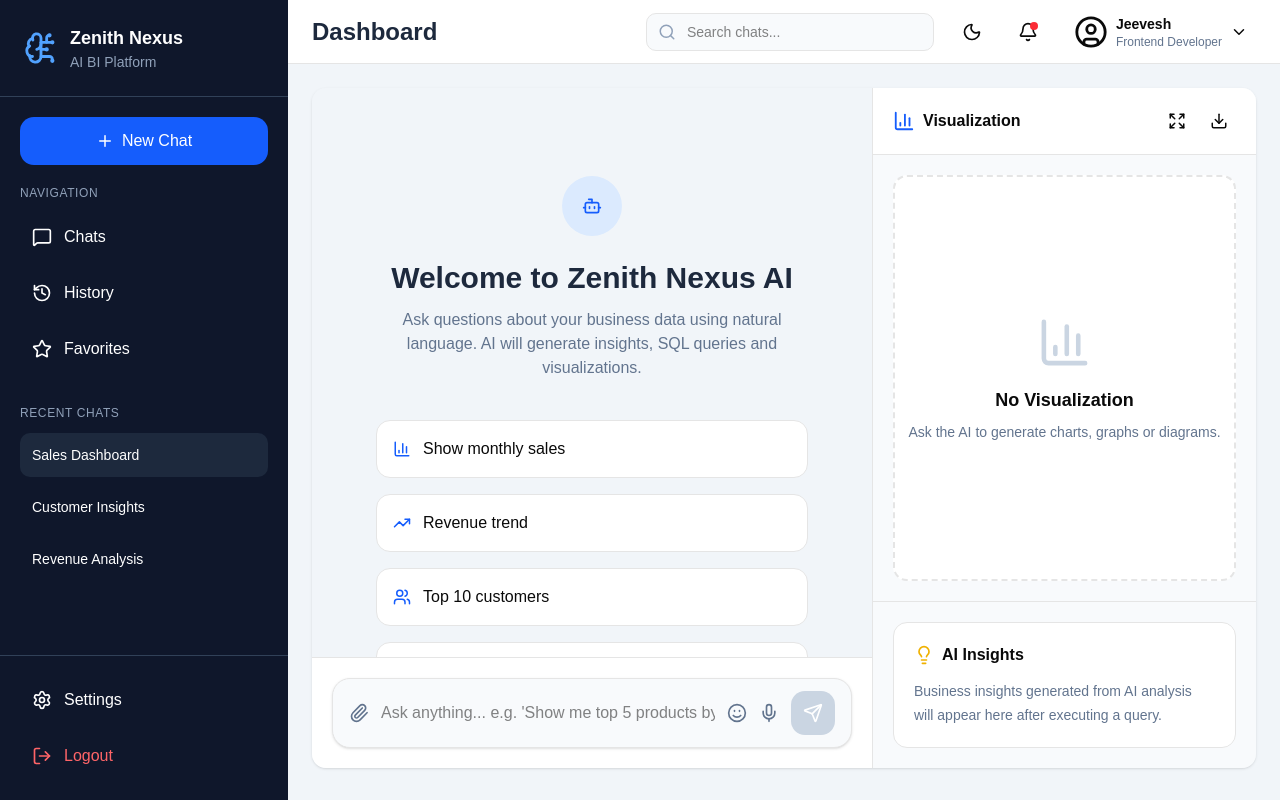
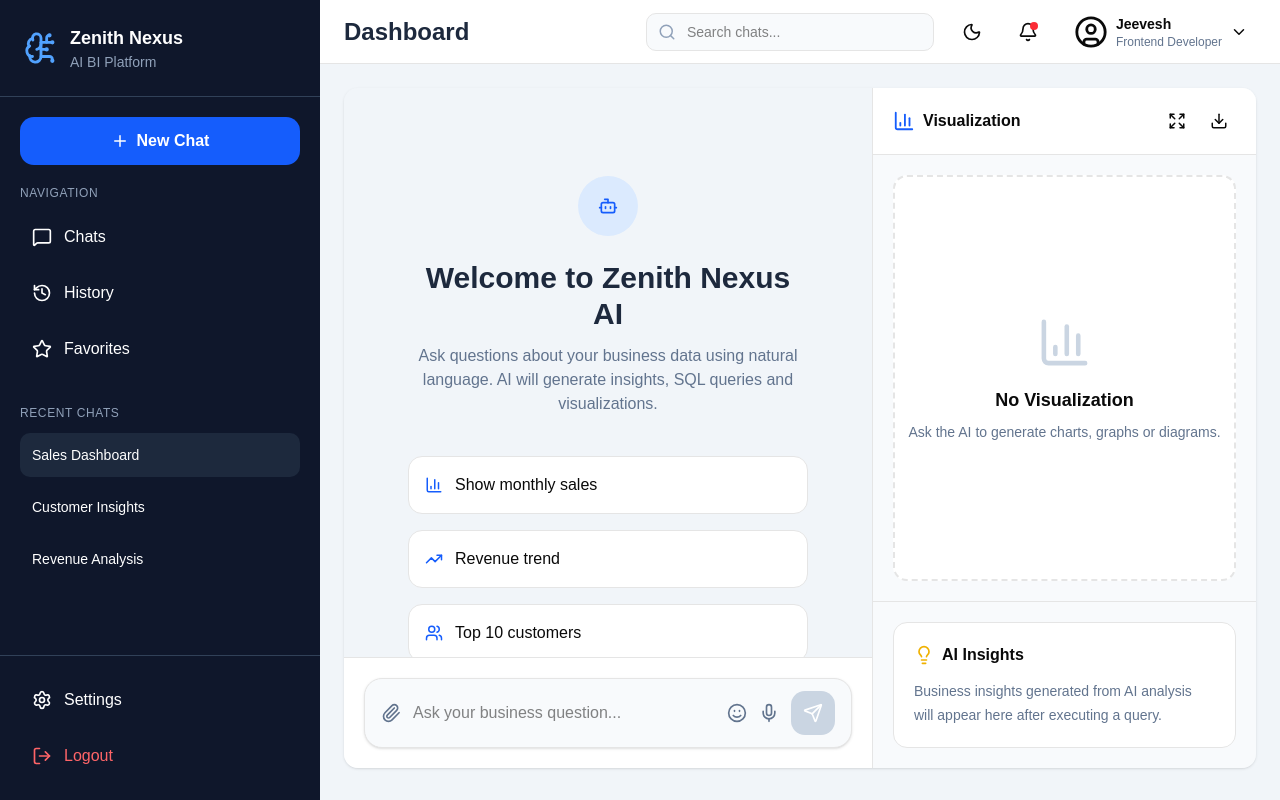
Before and after one commit to JAIKRISHNA2007/Zenith-Nexus-AI-Hackathon-2026, a React (Vite) app in the folder frontend/: page /dashboard in a window 1280 px wide. Built offline with nearby package versions, Linux system fonts and the light colour scheme.

Commit message:
feat(frontend): finalize responsive UI and dashboard polish

```diff
--- a/frontend/src/components/chat/ChatInput.tsx
+++ b/frontend/src/components/chat/ChatInput.tsx
@@ -13,8 +13,8 @@ const ChatInput = () => {
 
   const {
     addMessage,
+    setTyping,
     typing,
-    setTyping,
     setVisualizationLoading,
   } = useChatStore();
 
@@ -32,10 +32,7 @@ const ChatInput = () => {
 
     setText("");
 
-    // Show typing animation
     setTyping(true);
-
-    // Show visualization skeleton
     setVisualizationLoading(true);
 
     setTimeout(() => {
@@ -46,27 +43,38 @@ const ChatInput = () => {
           "This is a placeholder AI response. It will be replaced by the FastAPI + Gemini backend.",
         timestamp: new Date().toLocaleTimeString(),
       });
-      setVisualizationLoading(true);
+
       setTyping(false);
-
       setVisualizationLoading(false);
-
     }, 1500);
   };
 
   return (
-    <div className="border-t bg-white p-5">
-
-      <div className="flex items-center gap-3 rounded-2xl border bg-slate-50 px-4 py-3 shadow-sm">
-
+    <div className="border-t bg-white p-3 md:p-5">
+      <div
+        className="
+          flex
+          items-center
+          gap-2
+          md:gap-3
+          rounded-2xl
+          border
+          bg-slate-50
+          px-3
+          md:px-4
+          py-3
+          shadow-sm
+        "
+      >
         {/* Attachment */}
-
-        <button className="text-slate-500 transition hover:text-blue-600">
+        <button
+          className="text-slate-500 transition hover:text-blue-600"
+          disabled={typing}
+        >
           <Paperclip size={20} />
         </button>
 
         {/* Input */}
-
         <input
           value={text}
           disabled={typing}
@@ -79,35 +87,51 @@ const ChatInput = () => {
           placeholder={
             typing
               ? "AI is generating a response..."
-              : "Ask anything... e.g. 'Show me top 5 products by revenue'"
+              : "Ask your business question..."
           }
-          className="flex-1 bg-transparent outline-none"
+          className="
+            flex-1
+            bg-transparent
+            text-sm
+            md:text-base
+            outline-none
+          "
         />
 
         {/* Emoji */}
-
-        <button className="text-slate-500 transition hover:text-yellow-500">
+        <button
+          className="text-slate-500 transition hover:text-yellow-500"
+          disabled={typing}
+        >
           <Smile size={20} />
         </button>
 
         {/* Voice */}
-
-        <button className="text-slate-500 transition hover:text-green-600">
+        <button
+          className="text-slate-500 transition hover:text-green-600"
+          disabled={typing}
+        >
           <Mic size={20} />
         </button>
 
         {/* Send */}
-
         <button
           onClick={sendMessage}
           disabled={!text.trim() || typing}
-          className="rounded-xl bg-blue-600 p-3 text-white transition hover:bg-blue-700 disabled:cursor-not-allowed disabled:bg-slate-300"
+          className="
+            rounded-xl
+            bg-blue-600
+            p-3
+            text-white
+            transition
+            hover:bg-blue-700
+            disabled:cursor-not-allowed
+            disabled:bg-slate-300
+          "
         >
           <Send size={20} />
         </button>
-
       </div>
-
     </div>
   );
 };
--- a/frontend/src/components/chat/ChatWindow.tsx
+++ b/frontend/src/components/chat/ChatWindow.tsx
@@ -10,10 +10,8 @@ import { useChatStore } from "../../store/chatStore";
 const ChatWindow = () => {
   const { messages, typing } = useChatStore();
 
-  // Reference to the bottom of the chat
   const bottomRef = useRef<HTMLDivElement>(null);
 
-  // Auto-scroll whenever messages or typing state changes
   useEffect(() => {
     bottomRef.current?.scrollIntoView({
       behavior: "smooth",
@@ -23,11 +21,27 @@ const ChatWindow = () => {
   return (
     <div className="flex h-full flex-col">
       {/* Chat Area */}
-      <div className="flex-1 overflow-y-auto scrollbar-thin bg-slate-100 px-8 py-6">
-        {messages.length === 0 ? (
+      <div className="relative flex-1 overflow-y-auto bg-slate-100 px-8 py-6">
+
+        {/* Empty State */}
+        <div
+          className={`transition-all duration-500 ${
+            messages.length === 0
+              ? "opacity-100"
+              : "pointer-events-none absolute inset-0 opacity-0"
+          }`}
+        >
           <EmptyChat />
-        ) : (
-          <>
+        </div>
+
+        {/* Conversation */}
+        <div
+          className={`transition-all duration-500 ${
+            messages.length > 0
+              ? "opacity-100"
+              : "pointer-events-none absolute inset-0 opacity-0"
+          }`}
+        >
           {messages.map((message) => (
             <ChatBubble
               key={message.id}
@@ -37,16 +51,13 @@ const ChatWindow = () => {
             />
           ))}
 
-            {/* AI Typing Animation */}
           {typing && <TypingIndicator />}
 
-            {/* Auto Scroll Target */}
           <div ref={bottomRef}></div>
-          </>
-        )}
+        </div>
       </div>
 
-      {/* Chat Input */}
+      {/* Input */}
       <ChatInput />
     </div>
   );
--- a/frontend/src/components/dashboard/DashboardLayout.tsx
+++ b/frontend/src/components/dashboard/DashboardLayout.tsx
@@ -1,34 +1,26 @@
 import Sidebar from "./Sidebar";
 import Navbar from "./Navbar";
 
-interface DashboardLayoutProps{
-    children:React.ReactNode;
+interface DashboardLayoutProps {
+  children: React.ReactNode;
 }
 
-const DashboardLayout = ({children}:DashboardLayoutProps)=>{
+const DashboardLayout = ({ children }: DashboardLayoutProps) => {
+  return (
+    <div className="flex h-screen overflow-hidden">
+      {/* Sidebar */}
+      <Sidebar />
 
-    return(
+      {/* Main Content */}
+      <div className="flex min-w-0 flex-1 flex-col">
+        <Navbar />
 
-        <div className="flex h-screen">
-
-            <Sidebar/>
-
-            <div className="flex flex-col flex-1">
-
-                <Navbar/>
-
-                <main className="flex-1 bg-slate-100 p-6">
-
-                    {children}
-
-                </main>
-
-            </div>
-
-        </div>
-
-    )
-
-}
+        <main className="flex-1 overflow-auto bg-slate-100 p-4 lg:p-6">
+          {children}
+        </main>
+      </div>
+    </div>
+  );
+};
 
 export default DashboardLayout;
--- a/frontend/src/components/dashboard/Sidebar.tsx
+++ b/frontend/src/components/dashboard/Sidebar.tsx
@@ -10,135 +10,120 @@ import {
 
 const Sidebar = () => {
   return (
-    <aside className="flex h-full w-72 flex-col bg-slate-900 text-white">
-
+    <aside
+      className="
+        hidden
+        md:flex
+        md:w-64
+        lg:w-72
+        xl:w-80
+        h-full
+        flex-col
+        bg-slate-900
+        text-white
+        transition-all
+        duration-300
+      "
+    >
       {/* Logo */}
-      <div className="border-b border-slate-700 p-6">
-
+      <div className="border-b border-slate-700 px-4 py-6 lg:px-6">
         <div className="flex items-center gap-3">
-
           <BrainCircuit
             size={34}
             className="text-blue-400"
           />
 
           <div>
-
             <h1 className="text-lg font-bold">
               Zenith Nexus
             </h1>
 
-            <p className="text-sm text-slate-400">
+            <p className="text-xs text-slate-400 lg:text-sm">
               AI BI Platform
             </p>
-
           </div>
-
         </div>
-
       </div>
 
       {/* New Chat */}
-
-      <div className="p-5">
-
+      <div className="px-4 py-5 lg:px-5">
         <button
-          className="flex w-full items-center justify-center gap-2 rounded-xl bg-blue-600 px-4 py-3 font-medium transition hover:bg-blue-700"
+          className="
+            flex
+            w-full
+            items-center
+            justify-center
+            gap-2
+            rounded-xl
+            bg-blue-600
+            py-3
+            font-semibold
+            transition
+            hover:bg-blue-700
+          "
         >
           <Plus size={18} />
-
           New Chat
-
         </button>
-
       </div>
 
       {/* Navigation */}
-
-      <nav className="px-5">
-
+      <nav className="px-4 lg:px-5">
         <p className="mb-3 text-xs uppercase tracking-wider text-slate-400">
           Navigation
         </p>
 
         <div className="space-y-2">
-
           <button className="flex w-full items-center gap-3 rounded-lg p-3 transition hover:bg-slate-800">
-
             <MessageSquare size={20} />
-
             Chats
-
           </button>
 
           <button className="flex w-full items-center gap-3 rounded-lg p-3 transition hover:bg-slate-800">
-
             <History size={20} />
-
             History
-
           </button>
 
           <button className="flex w-full items-center gap-3 rounded-lg p-3 transition hover:bg-slate-800">
-
             <Star size={20} />
-
             Favorites
-
           </button>
-
         </div>
-
       </nav>
 
       {/* Recent Chats */}
-
-      <div className="mt-8 flex-1 px-5">
-
+      <div className="mt-8 flex-1 px-4 lg:px-5">
         <p className="mb-3 text-xs uppercase tracking-wider text-slate-400">
           Recent Chats
         </p>
 
         <div className="space-y-2 text-sm">
-
-          <div className="cursor-pointer rounded-lg bg-slate-800 p-3">
+          <div className="cursor-pointer rounded-lg bg-slate-800 p-3 transition hover:bg-slate-700">
             Sales Dashboard
           </div>
 
-          <div className="cursor-pointer rounded-lg p-3 hover:bg-slate-800">
+          <div className="cursor-pointer rounded-lg p-3 transition hover:bg-slate-800">
             Customer Insights
           </div>
 
-          <div className="cursor-pointer rounded-lg p-3 hover:bg-slate-800">
+          <div className="cursor-pointer rounded-lg p-3 transition hover:bg-slate-800">
             Revenue Analysis
           </div>
-
         </div>
-
       </div>
 
       {/* Footer */}
-
-      <div className="border-t border-slate-700 p-5">
-
-        <button className="mb-2 flex w-full items-center gap-3 rounded-lg p-3 hover:bg-slate-800">
-
+      <div className="border-t border-slate-700 px-4 py-5 lg:px-5">
+        <button className="mb-2 flex w-full items-center gap-3 rounded-lg p-3 transition hover:bg-slate-800">
           <Settings size={20} />
-
           Settings
-
         </button>
 
-        <button className="flex w-full items-center gap-3 rounded-lg p-3 text-red-400 hover:bg-slate-800">
-
+        <button className="flex w-full items-center gap-3 rounded-lg p-3 text-red-400 transition hover:bg-slate-800">
           <LogOut size={20} />
-
           Logout
-
         </button>
-
       </div>
-
     </aside>
   );
 };
--- a/frontend/src/index.css
+++ b/frontend/src/index.css
@@ -128,3 +128,14 @@
     @apply font-sans;
     }
 }
+@keyframes fadeIn {
+  from {
+    opacity: 0;
+    transform: translateY(12px);
+  }
+
+  to {
+    opacity: 1;
+    transform: translateY(0);
+  }
+}
--- a/frontend/src/pages/dashboard/DashboardPage.tsx
+++ b/frontend/src/pages/dashboard/DashboardPage.tsx
@@ -6,7 +6,7 @@ const DashboardPage = () => {
   return (
     <DashboardLayout>
 
-      <div className="flex h-[calc(100vh-120px)] overflow-hidden rounded-xl shadow">
+      <div className="flex h-[calc(100vh-120px)] flex-col overflow-hidden rounded-xl shadow lg:flex-row">
 
         <div className="flex-1">
 
```
Also changed, not shown: frontend/src/components/dashboard/Navbar.tsx (+29 -24 lines). Lines whose indentation alone changed are shown as unchanged.
